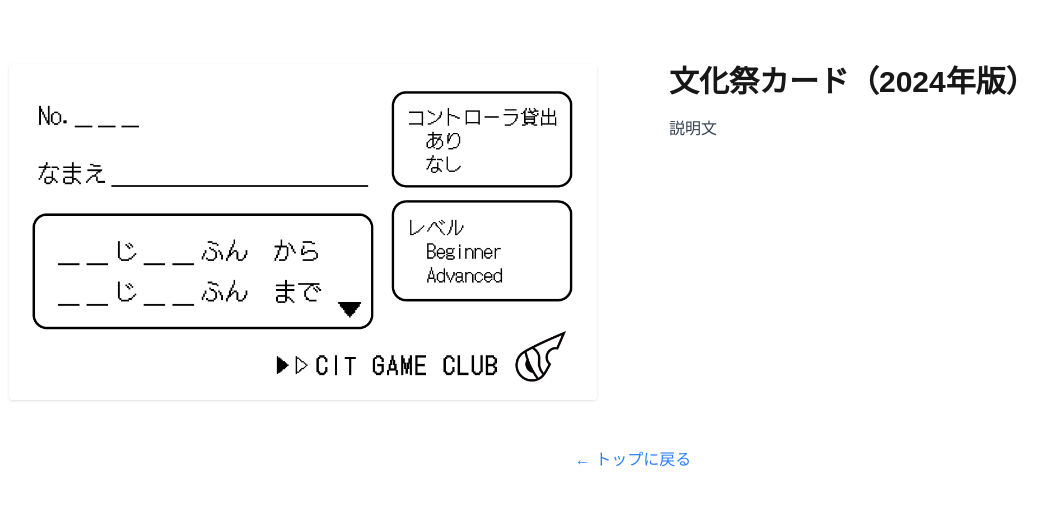
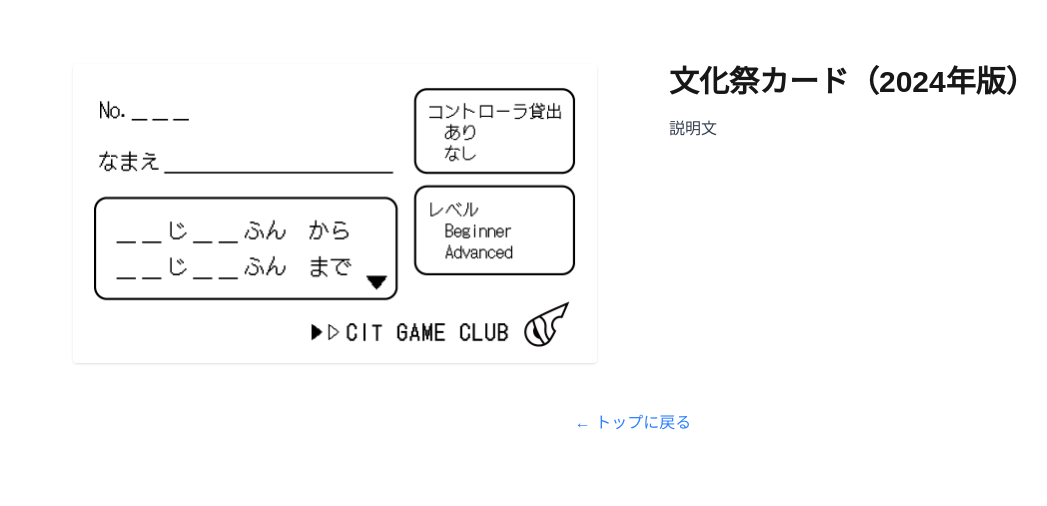
Before and after one commit to 1nternet-overdose/portfolio, a Next.js app: page /circle/card-2024-11 in a window 1280 px wide. Shown: the top 506 px of the page, without its empty margins (7-1054 px from the left). Built offline with nearby package versions, Linux system fonts and the light colour scheme.

Commit message:
Fix type definitions and class names for dynamic route pages

```diff
--- a/src/app/circle/[slug]/page.tsx
+++ b/src/app/circle/[slug]/page.tsx
@@ -6,11 +6,11 @@
 import Link from "next/link";
 
 // 動的パラメータ型
-{/*
-type Props = {
-  params: { slug: string };
+type PageProps = {
+  params: {
+    slug: string;
+  };
 };
-*/}
 
 // 事前ビルド用のデータ
 const circleData: Record<string, { title: string; image: string; description: string }> = {
@@ -61,15 +61,13 @@
   },
 };
 
-export default function WorkDetailPage({ params }: { params: { slug: string } }) {
+export default function WorkDetailPage({ params }: PageProps) {
   const slug = params.slug as keyof typeof circleData;
-
   const work = circleData[slug];
   if (!work) notFound();
-
   return (
     <motion.div
-      className="max-6xl mx-auto px-4 py-16"
+      className="max-w-6xl mx-auto px-4 py-16"
       initial={{ opacity: 0, y: 20 }}
       animate={{ opacity: 1, y: 0 }}
       transition={{ duration: 0.6, ease: "easeOut" }}
--- a/src/app/dev/[slug]/page.tsx
+++ b/src/app/dev/[slug]/page.tsx
@@ -6,11 +6,11 @@
 import Link from "next/link";
 
 // 動的パラメータ型
-{/*
-type Props = {
-  params: { slug: string };
+type PageProps = {
+  params: {
+    slug: string;
+  };
 };
-*/}
 
 // 事前ビルド用のデータ
 const devData: Record<string, { title: string; image: string; description: string }> = {
@@ -36,15 +36,14 @@
   },
 };
 
-export default function DevDetailPage({ params }: { params: { slug: string } }) {
+export default function DevDetailPage({ params }: PageProps) {
   const slug = params.slug as keyof typeof devData;
-
   const work = devData[slug];
   if (!work) notFound();
 
   return (
     <motion.div
-      className="max-6xl mx-auto px-4 py-16"
+      className="max-w-6xl mx-auto px-4 py-16"
       initial={{ opacity: 0, y: 20 }}
       animate={{ opacity: 1, y: 0 }}
       transition={{ duration: 0.6, ease: "easeOut" }}
```
